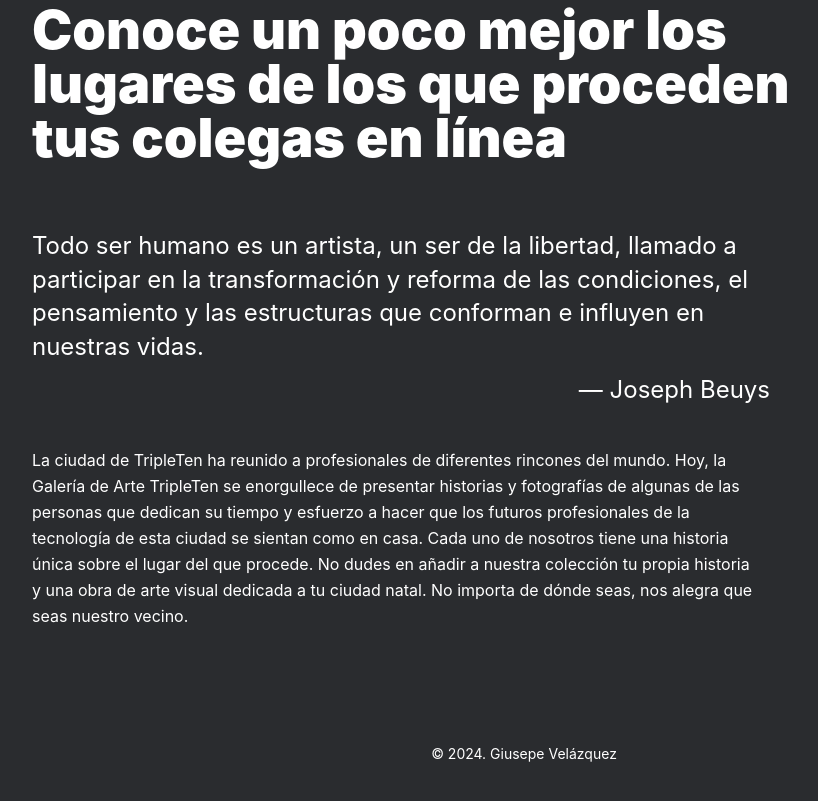
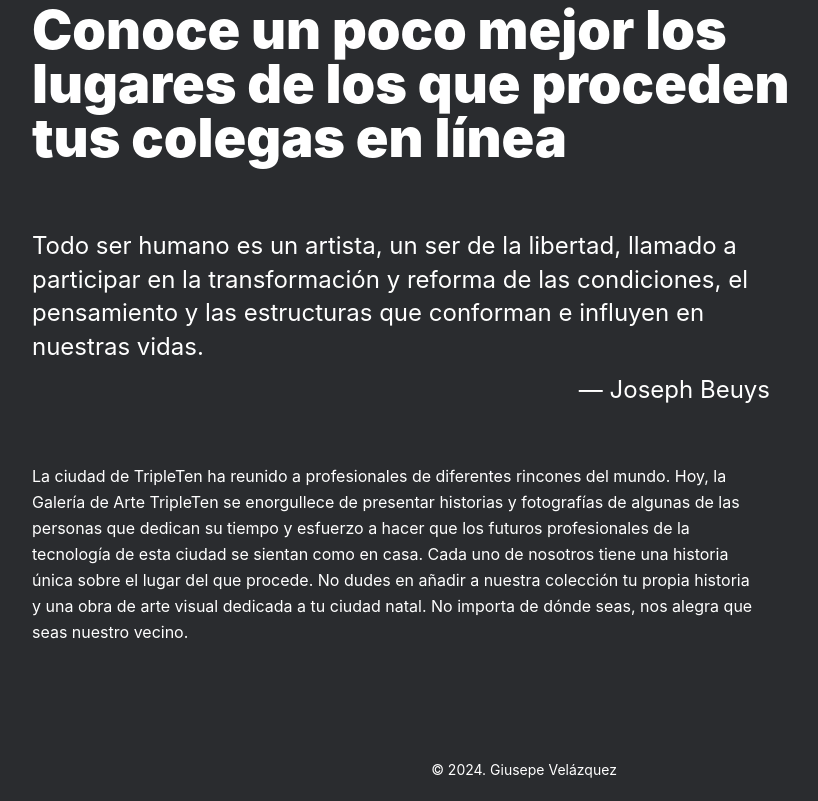
Before and after one commit to GiusepeVR/web_project_homeland, a plain HTML site: page index.html in a window 1280 px wide. Shown: the part 1258-2059 px from the top of the page, without its empty margins (116-934 px from the left). Drawn offline with Linux system fonts and the light colour scheme; a web font is replaced by a local one.

```diff
--- a/blocks/intro.css
+++ b/blocks/intro.css
@@ -44,7 +44,7 @@
   font-weight: 400;
   line-height: 1.63;
   max-width: 722px;
-  margin-top: 32px 0 0;
+  margin-top: 32px;
 }
 
 @media screen and (max-width: 768px) {
```
Also changed, not shown: favicon.ico.
